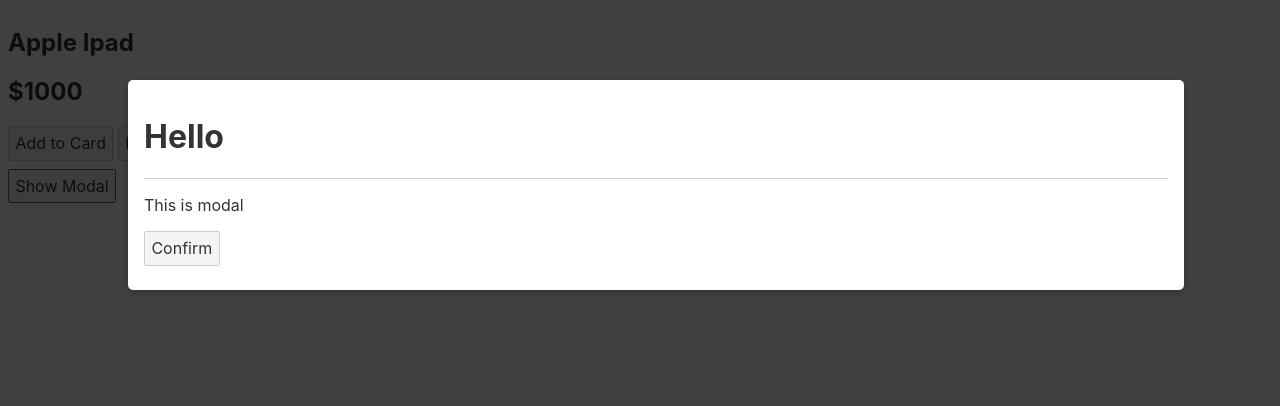
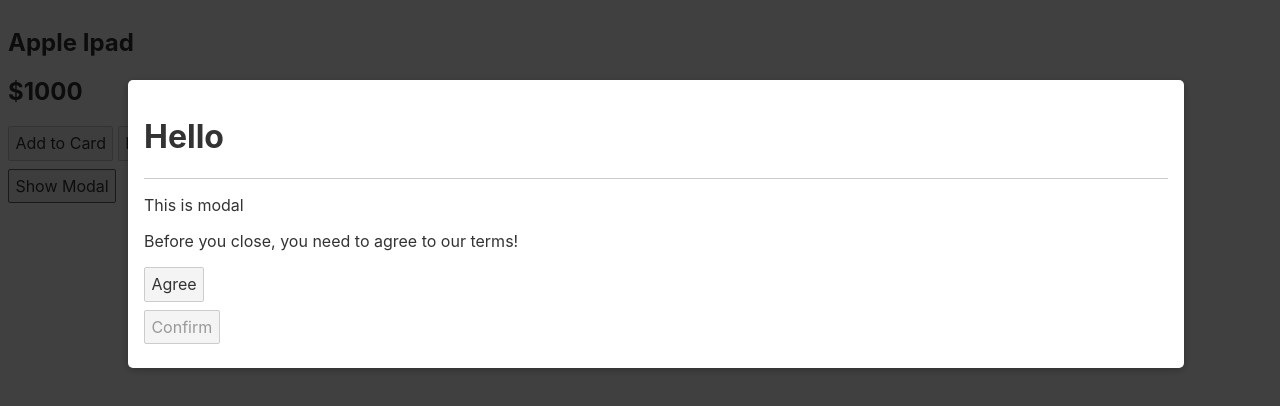
Before and after one commit to pardipbhatti8791/sveltejs-deep-into-components, a Svelte app: page / in a window 1280 px wide. Both pictures are taken after a click on the button "Show Modal". Shown: the top 406 px of the page. Built offline with nearby package versions, Linux system fonts and the light colour scheme.

Commit message:
creation lifecycle svelte

```diff
--- a/src/App.svelte
+++ b/src/App.svelte
@@ -3,6 +3,7 @@
 	import Modal from './Modal.svelte'
 
 	let showModal = false
+	let closeable = false
 	let products = [
 		{
 			id: 'p1',
@@ -26,9 +27,9 @@
 <button on:click={() => showModal = true}>Show Modal</button>
 
 {#if showModal}
-<Modal content="Hello Gugu" on:close-modal="{() => showModal = false}">
+<Modal content="Hello Gugu" on:close-modal="{() => showModal = false}" let:didAgree={closeable}>
 	<h1 slot="header">Hello</h1>
 	<p>This is modal</p>
-	<button slot="footer" on:click="{() => showModal = false}">Confirm</button>
+	<button slot="footer" on:click="{() => showModal = false}" disabled={!closeable}>Confirm</button>
 </Modal>
 {/if}
--- a/src/Modal.svelte
+++ b/src/Modal.svelte
@@ -1,8 +1,19 @@
 <script>
-import { createEventDispatcher } from 'svelte'
+import { createEventDispatcher, onMount, onDestroy } from 'svelte'
+export let agreed= false;
+const dispatch = createEventDispatcher()
 
-const dispatch = createEventDispatcher()
+onMount(() => {
+  console.log('onMount');
+})
+
+onDestroy(() => {
+  console.log('onDestroy')
+})
+
+console.log('script executrd')
 </script>
+
 <div class="backdrop" on:click="{() => dispatch('close-modal')}">
 </div>
 <div class="modal">
@@ -10,9 +21,13 @@
     <slot name="header" />
   </header>
   <slot />
+  <div class="disclaimer">
+    <p>Before you close, you need to agree to our terms!</p>
+    <button on:click={() => agreed = true}>Agree</button>
+  </div>
   <footer>
-    <slot name="footer">
-      <button on:click="{() => dispatch('close-modal')}">Close</button>
+    <slot name="footer" didAgree={agreed}>
+      <button on:click="{() => dispatch('close-modal')}" disabled="{!agreed}">Close</button>
     </slot>
   </footer>
 </div>
```
